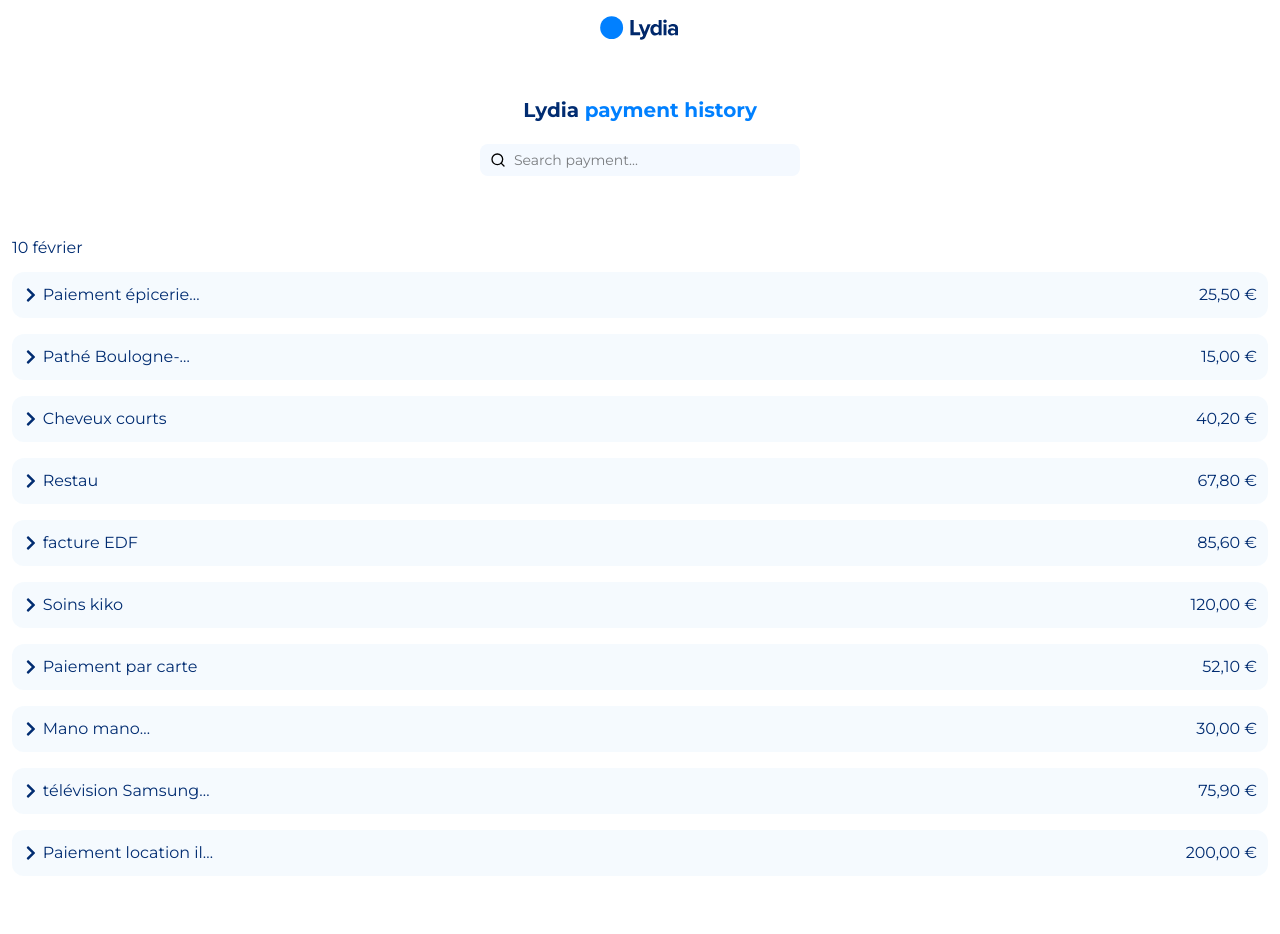
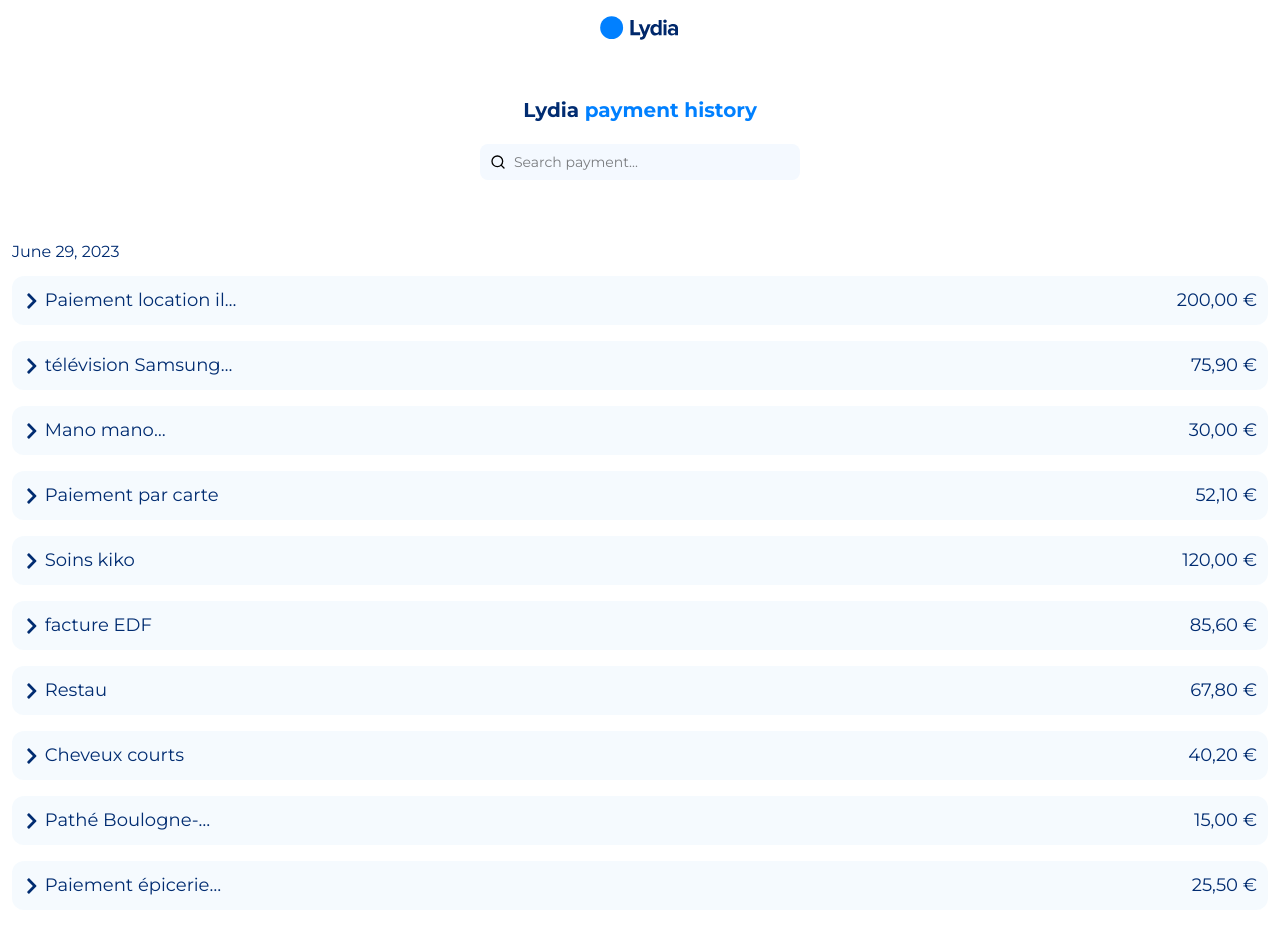
Before and after one commit to julienb84/Technical-app, a React (Vite) app: page / in a window 1280 px wide. Before the commit the page ends 876 px from the top, so only its background shows below. Built offline with nearby package versions, Linux system fonts and the light colour scheme.

Commit message:
group by day and search setup

```diff
--- a/src/components/TransactionPage.tsx
+++ b/src/components/TransactionPage.tsx
@@ -14,9 +14,9 @@
 import type { Transaction } from "../types/transaction";
 
 const TransactionsPage = () => {
+  const transactionsData = transactionsTab as Transaction[];
+
   const [search, setSearch] = useState("");
-
-  const typedTransactions = transactionsTab as Transaction[];
 
   const handleSearch = (event: React.ChangeEvent<HTMLInputElement>) => {
     const value: string = event.target.value;
@@ -32,7 +32,7 @@
       </div>
       <section className="sticky w-80 top-0">
         <div className="relative">
-          <FiSearch className="absolute top-2 left-2.5" />
+          <FiSearch className="absolute top-2.5 left-2.5" />
           <Input
             type="text"
             placeholder="Search payment..."
@@ -44,7 +44,7 @@
         </div>
       </section>
       <section className="w-dvw pl-3 pr-3">
-        <TransactionsDetails data={typedTransactions} search={search} />
+        <TransactionsDetails data={transactionsData} search={search} />
       </section>
     </div>
   );
--- a/src/components/TransactionsDetails.tsx
+++ b/src/components/TransactionsDetails.tsx
@@ -5,30 +5,93 @@
 // TYPES //
 import type { Transaction } from "../types/transaction";
 
+// REACT COMPONENTS & HOOKS //
+import { useMemo } from "react";
+
+// UTILS //
+import toMilliseconde from "../utils/toMilliseconde";
+
 interface TransactionsDetailsProps {
   data: Transaction[];
   search: string;
 }
 
 const TransactionsDetails = ({ data, search }: TransactionsDetailsProps) => {
+  const groupedByDate = useMemo(() => {
+    // Filtre par label (case-insensitive)
+    const normalizeString = (value: string) => {
+      const normValue = value
+        .toLowerCase()
+        .normalize("NFD")
+        .replace(/[\u0300-\u036f]/g, "");
+      return normValue;
+    };
+    const normalizedSearch = normalizeString(search.trim());
+    const filteredData = normalizedSearch
+      ? data.filter((transaction) =>
+          transaction.label.toLowerCase().includes(normalizedSearch),
+        )
+      : data;
+
+    // Tri par date du plus récent au plus ancien
+    const sortedData = [...filteredData].sort((a, b) => b.date - a.date);
+
+    // Regroupement par JOUR
+    return sortedData.reduce<Record<string, Transaction[]>>(
+      (acc, transaction) => {
+        const date = new Date(toMilliseconde(transaction.date));
+
+        // Date par jour (heure locale) pour regrouper toutes les transactions du même jour
+        const dateDay = date.toLocaleDateString("fr-CA");
+
+        if (!acc[dateDay]) {
+          acc[dateDay] = [];
+        }
+
+        acc[dateDay].push(transaction);
+        return acc;
+      },
+      {},
+    );
+  }, [data, search]);
+
   return (
     <div className="flex flex-col mt-10">
-      <p className="text-brand-800">10 février</p>
-
+      {Object.entries(groupedByDate).map(([dateDay, transactions]) => {
+        const formattedDate = new Date(dateDay).toLocaleDateString("en-EN", {
+          day: "numeric",
+          month: "long",
+          year: "numeric",
+        });
+        const formattedFullDate = new Date(dateDay).toLocaleDateString(
+          "fr-FR",
+          {
+            day: "numeric",
+            month: "long",
+            year: "numeric",
+            hour: "numeric",
+            minute: "numeric",
+            second: "numeric",
+          },
+        );
+        return (
+          <div key={dateDay} className="mb-6">
+            {" "}
+            <p className="text-brand-800">{formattedDate}</p>
             <section className="rounded-s flex flex-col gap-4 pt-3">
-        {data.map((element) => {
+              {transactions.map((transaction) => {
                 return (
                   <details
-              key={element.paymentId}
+                    key={transaction.paymentId}
                     className="group max-w-full bg-brand-200/40 border border-transparent open:border-brand-800/50 open:bg-white open:shadow-md open:duration-500 p-2.5 rounded-xl not-open:hover:shadow-lg/20"
                   >
-              <summary className="text-brand-800 text-s flex items-center">
+                    <summary className="text-brand-800 text-[18px] flex items-center">
                       <FaChevronRight className="group-open:rotate-90 transition duration-100" />
                       <div className="w-full flex justify-between">
-                  <span className="ml-1 line-clamp-1 w-44">
-                    {element.label}
+                        <span className="ml-1 line-clamp-1 w-48">
+                          {transaction.label}
                         </span>
-                  <span>{element.amount}</span>
+                        <span>{transaction.amount}</span>
                       </div>
                     </summary>
                     <div className="pl-1.5 mt-2.5 flex flex-col gap-6">
@@ -37,11 +100,13 @@
                         <div className="text-brand-500/70 flex flex-col mt-1.5">
                           <p>
                             Name :{" "}
-                      <span className="text-brand-500">{`${element.firstname} ${element.lastname}`}</span>
+                            <span className="text-brand-500">{`${transaction.firstname} ${transaction.lastname}`}</span>
                           </p>
                           <p>
                             ID :{" "}
-                      <span className="text-brand-500">{element.memberId}</span>
+                            <span className="text-brand-500">
+                              {transaction.memberId}
+                            </span>
                           </p>
                         </div>
                       </section>
@@ -51,9 +116,9 @@
                           <p>
                             Name :{" "}
                             <span className="text-brand-500">
-                        {element.receiverLastname
-                          ? `${element.receiverFirstname} ${element.receiverLastname}`
-                          : `${element.receiverFirstname}`}
+                              {transaction.receiverLastname
+                                ? `${transaction.receiverFirstname} ${transaction.receiverLastname}`
+                                : `${transaction.receiverFirstname}`}
                             </span>
                           </p>
                         </div>
@@ -61,25 +126,36 @@
                       <section className="text-brand-800/60 *:font-semibold">
                         <p>PAYMENT</p>
                         <div className="text-brand-500/70 flex flex-col mt-1.5">
-                    <p className="text-brand-800/60">{element.label}</p>
+                          <p className="text-brand-800/60">
+                            {transaction.label}
+                          </p>
                           <p>
                             Type :{" "}
                             <span className="text-brand-500">
-                        {element.transactionType.split("_").join(" ")}
+                              {transaction.transactionType.split("_").join(" ")}
                             </span>
                           </p>
                           <p>
                             ID :{" "}
                             <span className="text-brand-500">
-                        {element.paymentId}
+                              {transaction.paymentId}
+                            </span>
+                          </p>
+                          <p>
+                            Date :{" "}
+                            <span className="text-brand-500">
+                              {formattedFullDate}
                             </span>
                           </p>
                         </div>
                       </section>
-                <Badge variant={element.status} status={element.status} />
-                {element.statusErrorDisplay && (
+                      <Badge
+                        variant={transaction.status}
+                        status={transaction.status}
+                      />
+                      {transaction.statusErrorDisplay && (
                         <p className="text-brand-800 font-bold">
-                    {element.statusErrorDisplay}
+                          {transaction.statusErrorDisplay}
                         </p>
                       )}
                     </div>
@@ -89,6 +165,9 @@
             </section>
           </div>
         );
+      })}
+    </div>
+  );
 };
 
 export default TransactionsDetails;
--- a/src/components/ui/Input.tsx
+++ b/src/components/ui/Input.tsx
@@ -6,7 +6,7 @@
   return (
     <input
       {...props}
-      className={`border-input focus-visible:border-ring focus-visible:ring-brand-500/50 h-8 rounded-lg px-2.5 py-1 text-base transition-colors focus-visible:ring-3 md:text-sm placeholder:text-muted-foreground w-full min-w-0 outline-none ${className}`}
+      className={`border-input focus-visible:border-ring focus-visible:ring-brand-500/50 h-9 rounded-lg px-2.5 py-1 text-base transition-colors focus-visible:ring-3 md:text-sm placeholder:text-muted-foreground w-full min-w-0 outline-none ${className}`}
     />
   );
 };
--- /dev/null
+++ b/src/utils/toMilliseconde.ts
@@ -0,0 +1,9 @@
+const toMilliseconde = (timestamp: number) => {
+  if (timestamp < 1e12) {
+    return timestamp * 1000;
+  } else {
+    return timestamp;
+  }
+};
+
+export default toMilliseconde;
```
Also changed, not shown: src/utils/normalizeString.ts (added), 1 other file (tests, documents, lock files or other folders). Lines whose indentation alone changed are shown as unchanged.
